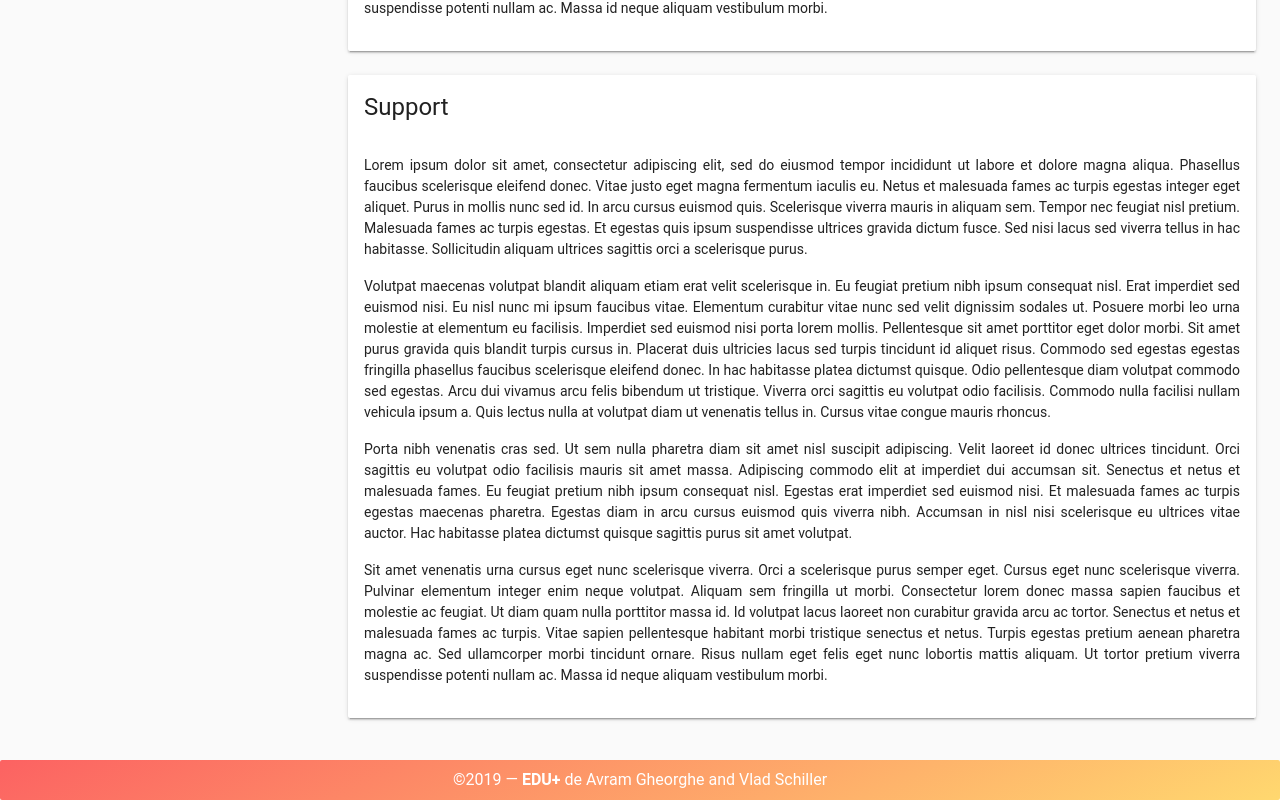
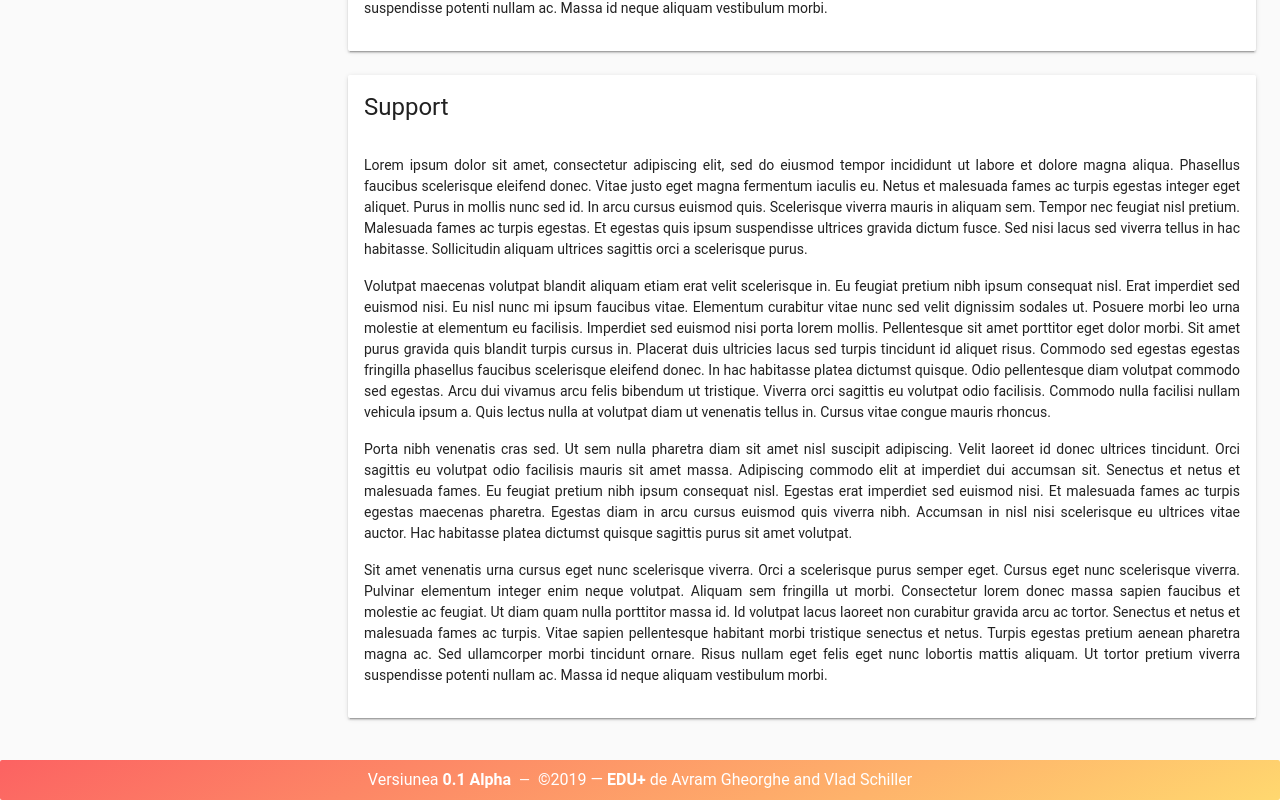
Before and after one commit to sweethuman/eduplus-vuetify, a Vue app: page /lesson/1/1/1 in a window 1280 px wide. Shown: the part 2997-3797 px from the top of the page. Built offline with nearby package versions, Linux system fonts and the light colour scheme; a small style sheet from the web is missing; what vue-lodash would draw is missing.

Commit message:
Declare Version 0.1

```diff
--- a/src/App.vue
+++ b/src/App.vue
@@ -90,6 +90,11 @@
       <v-card class="flex peach-gradient-reversed" flat>
         <v-card-actions class="justify-center">
           <span class="subheading">
+            Versiunea
+            <strong>0.1 Alpha</strong>
+          </span>
+          <span class="mx-2">—</span>
+          <span class="subheading">
             &copy;2019 —
             <strong>EDU+</strong>
             de Avram Gheorghe and Vlad Schiller
```
